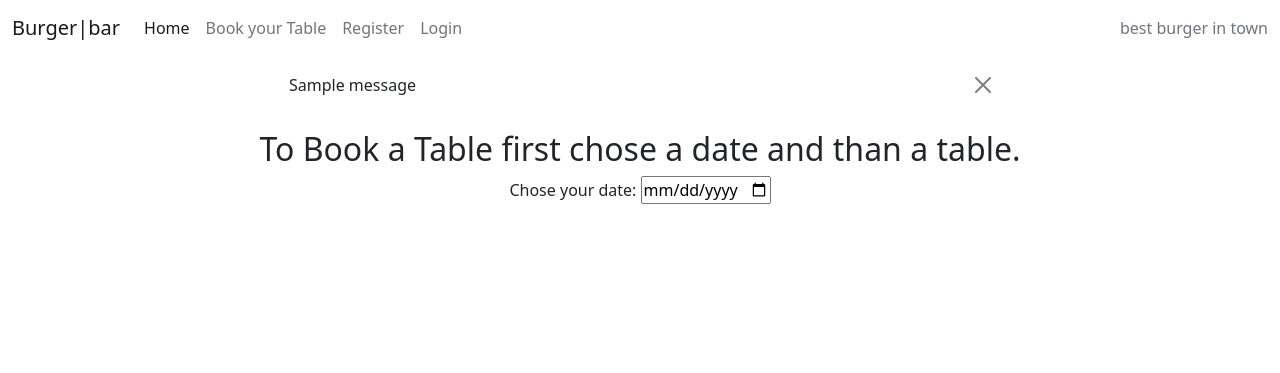
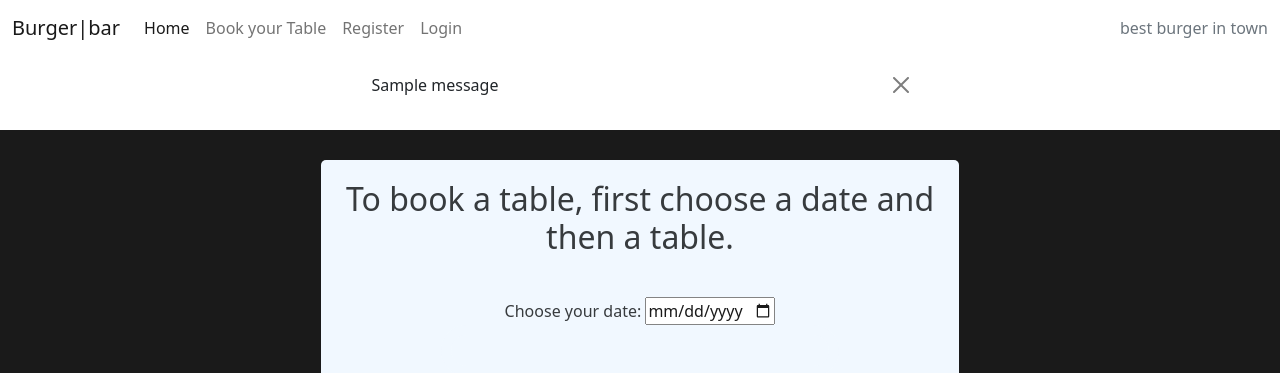
Before and after one commit to Wulle91/restaurant-reservations, a Django app: page /reservations in a window 1280 px wide; the page is wider, and only the part inside the window is pictured. Shown: the top 373 px of that part. Run offline with Django 3.2, Linux system fonts and the light colour scheme; tables that the repository leaves empty hold one stand-in row (values such as "Sample post"); one stand-in notice (Sample message) is shown; some libraries are stand-ins or nearby versions.

Commit message:
Add style

```diff
--- a/static/css/style.css
+++ b/static/css/style.css
@@ -1,16 +1,45 @@
+body {
+    background-image: url('https://res.cloudinary.com/dzwpkjbhq/image/upload/v1689688091/static/summernote/realistischer-burger-auf-tafelhintergrund_79603-1042_s37s4s.avif');
 
+    background-size: cover;
+}
+
+.main {
+    background-color: black;
+    opacity: 0.90;
+}
+
+#main-index {
+    width: 638px;
+    height: 100%;
+    margin: auto;
+}
+
+.row {
+    margin-left: 10%;
+    margin-right: 10%;
+}
 
 #date-container {
     text-align: center;
     width: 100%;
+    height: 250px;
+    overflow: hidden;
+    background-color: aliceblue;
+    margin-top: 30px;
+    padding: 20px;
+    border-radius: 5px;
+}
 
-
+#date-container h2 {
+    margin-bottom: 40px;
 }
 
 #reservation {
     width: 600px;
     height: 700px;
-    background-color: rgba(61, 70, 197, 0.6);
+    background-image: url('https://res.cloudinary.com/dzwpkjbhq/image/upload/v1689694039/static/summernote/pngtree-restaurant-set-menu-background-material-image_158473_eyeccv.jpg');
+    background-size: cover;
     position: absolute;
     margin: auto;
     z-index: 2;
@@ -20,7 +49,7 @@
     margin-top: -550px;
     border-radius: 5%;
     padding: 2%;
-
+    padding-top: 100px;
     display: flex;
     flex-direction: column;
     row-gap: 30px
@@ -28,7 +57,8 @@
 .edit_reservation {
     width: 600px;
     height: 350px;
-    background-color: rgba(61, 70, 197, 0.7);
+    background-image: url('https://res.cloudinary.com/dzwpkjbhq/image/upload/v1689694039/static/summernote/pngtree-restaurant-set-menu-background-material-image_158473_eyeccv.jpg');
+    background-size: cover;
     position: absolute;
     margin: auto;
     z-index: 2;
@@ -151,6 +181,7 @@
     height: 300px;
     padding-top: 100px;
     text-align: center;
+    color: wheat;
 }
 
 #title h1 {
@@ -163,8 +194,12 @@
 
 #your_reservations {
     width: 100%;
+    background-color: aliceblue;
     margin-top: 50px;
     text-align: center;
+    padding: 20px;
+    margin-bottom: 40px;
+    border-radius: 5px;
 }
 
 #your_reservations h2{
@@ -186,15 +221,25 @@
 
 #msg2 {
     text-align-last: center;
-    padding-top: 30px;
+    padding-top: 15px;
     font-size: 1.22rem;
     border-radius: 40px;
-
-    border: 10px solid white;
+    border: 10px solid aliceblue;
+}
+#msg3 {
+    text-align-last: center;
+    padding-top: 15px;
+    font-size: 1.22rem;
+    border-radius: 40px;
+    border: 10px solid aliceblue;
 }
 
 #msg-cont {
     z-index: 99;
+}
+
+.delete {
+    background-color: rgb(245, 111, 111);
 }
 
 
@@ -244,6 +289,11 @@
     .edit_reservation {
         width: 90%;
     }
+    #main-index {
+        width: inherit;
+        height: inherit;
+        margin: inherit;
+    }
 }
 
 @media (max-width: 375px) {
@@ -263,4 +313,10 @@
     #your_reservations {
         margin-top: 25%;
     }
+    #date-container h2 {
+        margin-bottom: 0;
+    }
+    #date-container {
+        height: 270px;
+    }
 }
--- a/templates/base.html
+++ b/templates/base.html
@@ -5,7 +5,7 @@
 
 <head>
     <title>Burger Bar</title>
-
+    <link rel="icon" href="https://res.cloudinary.com/dzwpkjbhq/image/upload/v1689693601/static/summernote/smallburger_juxviw.png" />
     <link rel="preconnect" href="https://fonts.gstatic.com">
     <link href="https://fonts.googleapis.com/css2?family=Roboto:wght@300&display=swap" rel="stylesheet">
     <link href="https://fonts.googleapis.com/css2?family=Lato:wght@300;700&display=swap" rel="stylesheet">
@@ -74,7 +74,7 @@
             </div>
         </div>
     </div>
-    <main class="flex-shrink-0 main-bg">
+    <main class="flex-shrink-0 main-bg main">
 
         {% block content %}
         <!-- Content Goes here -->
@@ -83,11 +83,11 @@
 
     <!-- Footer -->
     <footer class="footer mt-auto py-3 dark-bg">
-        <p class="m-0 text-center text-white">Made by Code Instituters</p>
-        <p class="m-0 text-center text-white">Follow us: <i class="fab fa-facebook-square ms-3"></i>
-            <i class="fab fa-twitter-square ms-3"></i>
-            <i class="fab fa-instagram-square ms-3"></i>
-            <i class="fab fa-youtube-square ms-3"></i></p>
+        <p class="m-0 text-center text-white">Made by Marko</p>
+        <p class="m-0 text-center text-white">Follow us:<a href="https://www.facebook.com/" target="_blank"><i class="fab fa-facebook-square ms-3"></i></a>
+            <a href="https://www.twitter.com/" target="_blank"><i class="fab fa-twitter-square ms-3"></i></a>
+            <a href="https://www.instagram.com/" target="_blank"><i class="fab fa-instagram-square ms-3"></i></a>
+            <a href="https://www.youtube.com/" target="_blank"><i class="fab fa-youtube-square ms-3"></i></p></a>
     </footer>
 
 
@@ -164,9 +164,20 @@
                 if(occupied_dates[i] == dateCorected) {
                     document.getElementById("Table"+occupied_tables[i]).style.backgroundColor='red';
                     document.getElementById("Table"+occupied_tables[i]).removeAttribute('onclick');
+                    document.getElementById("Table"+occupied_tables[i]).addEventListener("click", () => {
+                        document.getElementById("msg3").innerHTML = `That table is already occupied!`
+                        document.getElementById("msg3").style.backgroundColor = ' rgb(250, 161, 126)'
+                        setTimeout(() => {
+                            document.getElementById("msg3").innerHTML = '';
+                            document.getElementById("msg3").style.backgroundColor = 'transparent';
+                        }, 2000);
+                    } )
+
                 }
             }
         }
+
+
 
         function inputDataWindow(){
             let reservation_container = document.getElementById("reservation")
@@ -174,18 +185,24 @@
             }
 
 
-        function edit(date_id){
-            document.getElementById("edit_reservation" + date_id).removeAttribute("hidden")
-            let edit_form = document.getElementById("edit_form")
-            let reservation_id = parseInt(date_id) + 165
+        function edit(date_id) {
+            if (document.getElementById("reservation").hidden) {
+                document.getElementById("edit_reservation" + date_id).removeAttribute("hidden");
+                let edit_form = document.getElementById("edit_form" + date_id);
+                let reservation_id = parseInt(date_id) + 165;
+                let phonePlaceholder = "";
+                let commentPlaceholder = "";
 
-            {% for reservation in reservations %}
-                if ({{reservation.id}} == reservation_id) {
-                    document.getElementById("new_phone" + date_id).setAttribute("placeholder", `{{reservation.phone_number}}`);
-                    document.getElementById("new_comment" + date_id).setAttribute("placeholder", `{{reservation.comment}}`);
+                {% for reservation in reservations %}
+                    if ({{reservation.id}} === reservation_id) {
+                        phonePlaceholder = "{{reservation.phone_number}}";
+                        commentPlaceholder = "{{reservation.comment}}";
+                    }
+                {% endfor %}
 
-                }
-            {% endfor %}
+                document.getElementById("new_phone" + date_id).setAttribute("placeholder", phonePlaceholder);
+                document.getElementById("new_comment" + date_id).setAttribute("placeholder", commentPlaceholder);
+            }
         }
 
         function close_edit_container(date_id) {
--- a/templates/index.html
+++ b/templates/index.html
@@ -3,24 +3,22 @@
 {% block content %}
 
 {% load crispy_forms_tags %}
-
+<div id="main-index" class="d-flex flex-column h-100 main-bg">
 <form method="post" action="">
     {% csrf_token %}
 
     <div  id="date-container">
-        <h2>To Book a Table first chose a date and than a table.</h2>
-        <label for="start">Chose your date:</label>
+        <h2>To book a table, first choose a date and then a table.</h2>
+        <label for="start">Choose your date:</label>
         <input type="date" id="date" name="reservation_date" min="{{ today }}"max="2030-12-31" required>
+        <div class="col-md-8 offset-md-2 msg-cont">
+            <div class="alert {{message.tags}} alert-dismissible fade show" id="msg2" role="alert">
+            </div>
+            <div class="alert {{message.tags}} alert-dismissible fade show" id="msg3" role="alert">
+            </div>
+        </div>
     </div>
-
-            <div class="col-md-8 offset-md-2 msg-cont">
-                <div class="alert {{message.tags}} alert-dismissible fade show" id="msg2" role="alert">
-                </div>
-            </div>
-
-
     <div id="tables">
-
         <div id="image-container">
             <label class="labl">
                 <input type="radio" id="table1" name="Table" value="1" onclick="message()"/>
@@ -66,8 +64,8 @@
             <textarea name="comment" name="comment" id="" rows="5"></textarea>
         </div>
         <div id="submitButton">
-            <button id="submit" type="submit">Submit</button>
-            <button onclick="close_reservation_window()">Cancel</button>
+            <button class="btn" id="submit" type="submit">Submit</button>
+            <button class="btn cancel" onclick="close_reservation_window()">Cancel</button>
         </div>
     </div>
 </form>
@@ -80,14 +78,14 @@
                 <li id="reservation_list" class="your_booked-dates" hidden>
                     <p>You booked Table {{date.table}} for {{ date.reservation_date|date:"F j, Y" }}
                         <br>
-                        <button id="edit{{ date.id }}" onclick="edit('{{ date.id }}')">Edit</button>
-                        <button id="delete_comment_btn{{ date.id }}" onclick="open_delete_window('{{ date.id }}')">Delete</button>
+                        <button class="btn accept" id="edit{{ date.id }}" onclick="edit('{{ date.id }}')">Edit</button>
+                        <button class="btn delete" id="delete_comment_btn{{ date.id }}" onclick="open_delete_window('{{ date.id }}')">Delete</button>
                         <div id="delete_date{{ date.id }}" hidden>
                             <p>Are you shure?</p>
                             <a href="/delete/{{ date.id }}">
-                                <button>Delete</button>
+                                <button class="btn delete">Delete</button>
                             </a>
-                            <button onclick="close_delete_window('{{ date.id }}')">No</button>
+                            <button class="btn accept" onclick="close_delete_window('{{ date.id }}')">No</button>
                         </div>
                     </p>
                     <form method="POST" id="edit_form{{ date.id }}" action="/edit/{{ date.id }}">
@@ -105,8 +103,8 @@
                                 <textarea name="new_comment" id="new_comment{{ date.id }}" rows="5"></textarea>
                             </div>
                             <div id="buttons">
-                                <button type="submit">Edit</button>
-                                <button type="button" onclick="close_edit_container('{{ date.id }}')">Cancel</button>
+                                <button class="btn" type="submit">Edit</button>
+                                <button class="btn" type="button" onclick="close_edit_container('{{ date.id }}')">Cancel</button>
                             </div>
                         </div>
                     </form>
@@ -120,5 +118,5 @@
     </div>
 {% endif %}
 
-
+</div>
 {%endblock%}
```
Also changed, not shown: static/assets/samll_burger.jpg (added), static/js/scripts.js (added).
